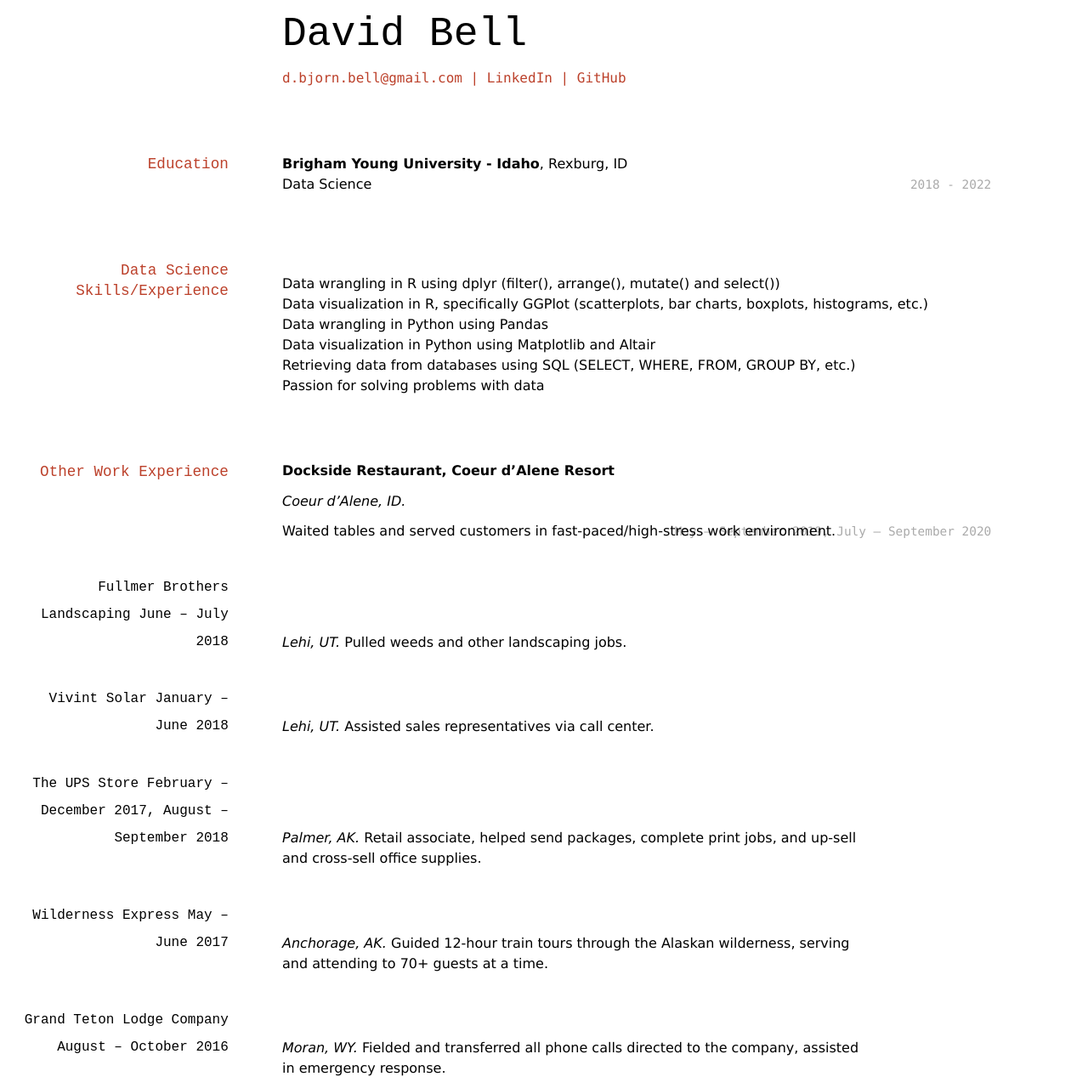
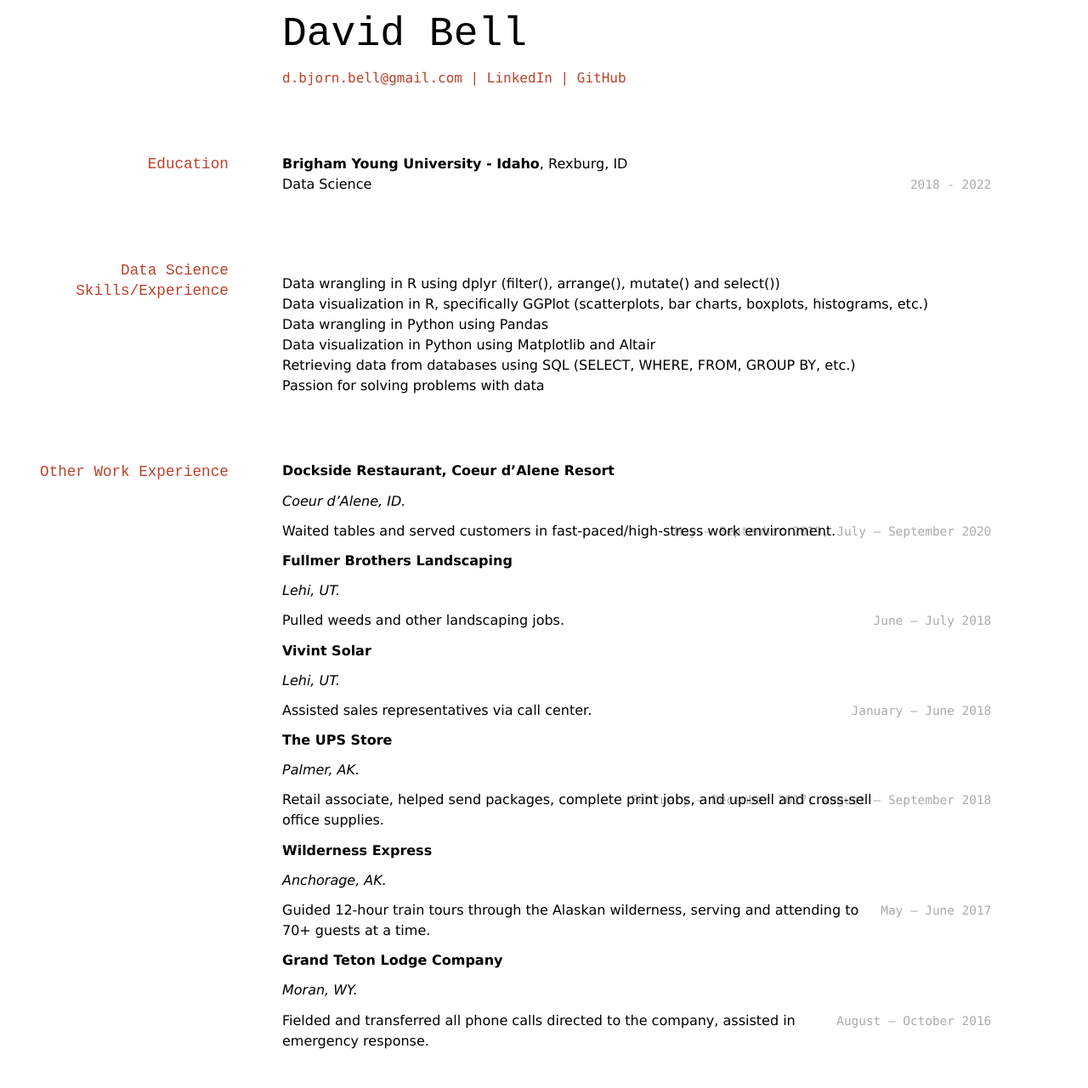
Before and after one commit to byuids-resumes/david_bell_resume, a Jekyll site: the page built from docs/index.md, in a window 1280 px wide. Shown: the whole page at 85% size. Built offline with Jekyll 4.4.1, drawn with Linux system fonts in a browser that asks for light colours; after the commit the page ends 1248 px from its top, so only the background shows below that.

Commit message:
Just rearranging everything

```diff
--- a/docs/index.md
+++ b/docs/index.md
@@ -37,22 +37,43 @@ __Dockside Restaurant, Coeur d’Alene Resort__
 
 Waited tables and served customers in fast-paced/high-stress work environment.
 
-### Fullmer Brothers Landscaping	                                                                                                           June – July 2018
+__Fullmer Brothers Landscaping__
+
 *Lehi, UT.*
+
+`June – July 2018`
+
 Pulled weeds and other landscaping jobs.
 
-### Vivint Solar	                                                                                                                        January – June 2018
+__Vivint Solar__
+
 *Lehi, UT.*
+
+`January – June 2018`
+
 Assisted sales representatives via call center.
 
-### The UPS Store	                                                                                          February – December 2017, August – September 2018
+__The UPS Store__
+
 *Palmer, AK.*
+
+`February – December 2017, August – September 2018`
+
 Retail associate, helped send packages, complete print jobs, and up-sell and cross-sell office supplies.
 
-### Wilderness Express                                                                                                                        May – June 2017
+
+__Wilderness Express__
+
 *Anchorage, AK.*
+
+`May – June 2017`
+
 Guided 12-hour train tours through the Alaskan wilderness, serving and attending to 70+ guests at a time.
 
-### Grand Teton Lodge Company 	                                                                                                        August – October 2016
+__Grand Teton Lodge Company__
+
 *Moran, WY.*
+
+`August – October 2016`
+
 Fielded and transferred all phone calls directed to the company, assisted in emergency response.
```
